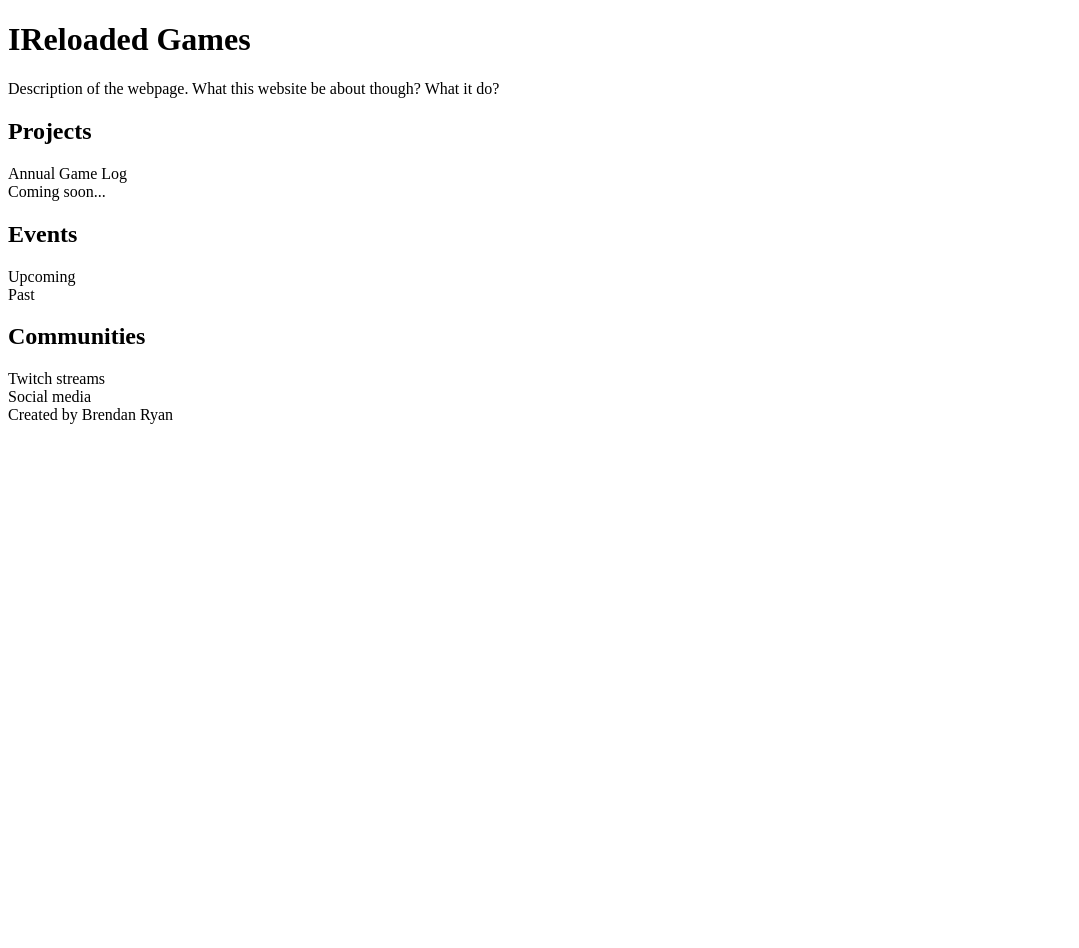
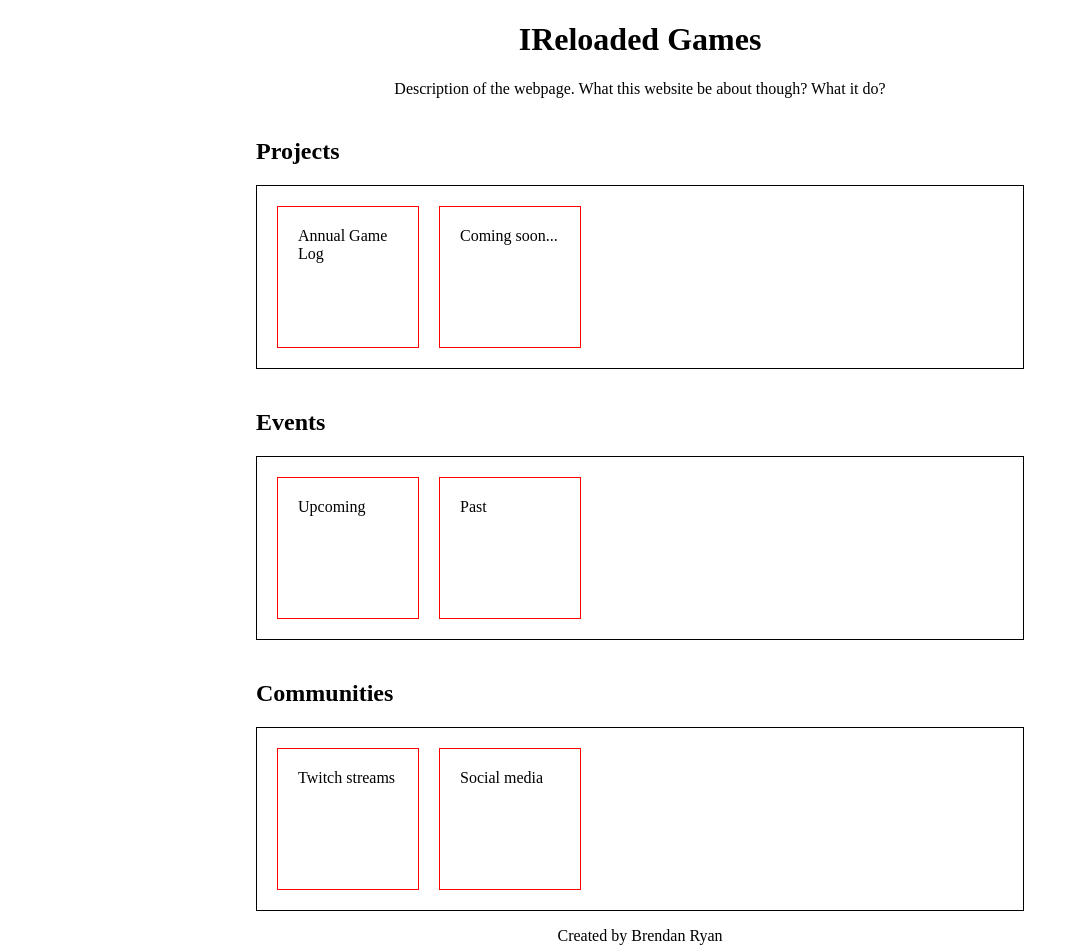
Before and after one commit to bren-codes94/bren-codes94.github.io, a plain HTML site: page index.html in a window 1280 px wide. Shown: the whole page, without its empty margins (0-1079 px from the left). Before the commit the page ends 800 px from the top, so only its background shows below. Drawn offline with Linux system fonts and the light colour scheme.

Commit message:
added base css layout

```diff
--- a/index.html
+++ b/index.html
@@ -3,10 +3,11 @@
   <head>
     <meta charset="UTF-8">
     <meta name="viewport" content="width=device-width, initial-scale=1.0">
+    <link rel="stylesheet" href="main.css">
     <title>IReloaded Games</title>
   </head>
   <body>
-    <header class="header">
+    <header>
       <h1>IReloaded Games</h1>
     </header>
     <main>
@@ -15,9 +16,9 @@
           Description of the webpage. What this website be about though? What it do?
         </p>
       </section>
-      <section class="projects">
+      <section>
         <h2>Projects</h2>
-        <div>
+        <div class="article-container">
           <article>
             Annual Game Log
           </article>
@@ -26,9 +27,9 @@
           </article>
         </div>
       </section>
-      <section class="events">
+      <section>
         <h2>Events</h2>
-        <div>
+        <div class="article-container">
           <article>
             Upcoming
           </article>
@@ -37,9 +38,9 @@
           </article>
         </div>
       </section>
-      <section class="communities">
+      <section>
         <h2>Communities</h2>
-        <div>
+        <div class="article-container">
           <article>
             Twitch streams
           </article>
@@ -50,7 +51,9 @@
       </section>
     </main>
     <footer>
-      Created by Brendan Ryan
+      <p>
+        Created by Brendan Ryan
+      </p>
     </footer>
   </body>
 </html>
--- /dev/null
+++ b/main.css
@@ -0,0 +1,33 @@
+body {
+  margin: auto 20%;
+}
+
+header {
+  text-align: center;
+}
+
+.page-summary {
+  text-align: center;
+}
+
+h2 {
+  margin-top: 40px;
+}
+
+.article-container {
+  display: flex;
+  border: 1px solid black;
+  padding: 20px;
+}
+
+.article-container > article {
+  border: 1px solid red;
+  height: 100px;
+  width: 100px;
+  padding: 20px;
+  margin-right: 20px;
+}
+
+footer {
+  text-align: center;
+}
```
